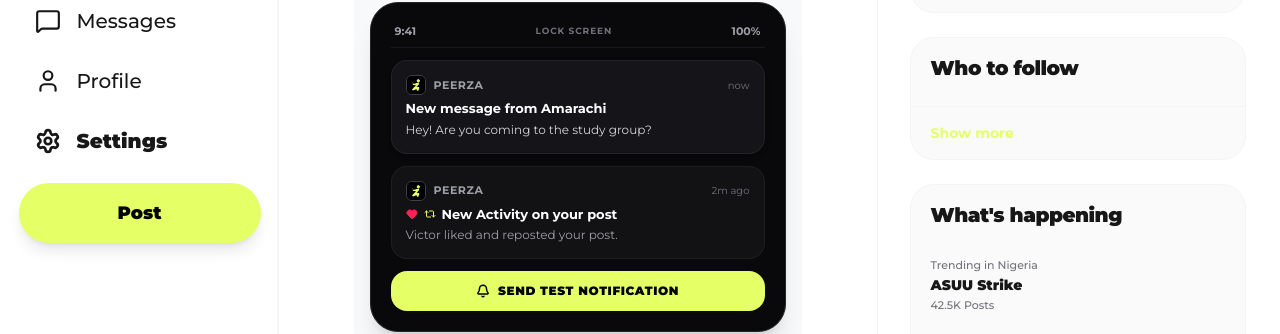
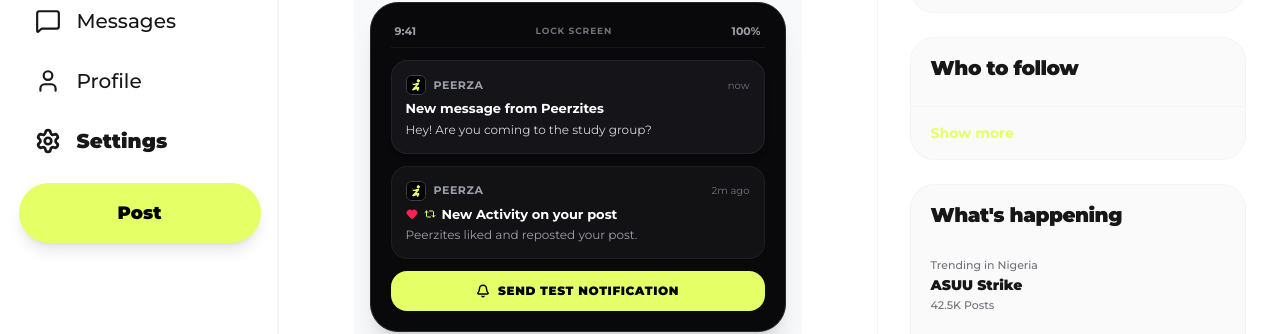
Before and after one commit to Ndukwo3/campus-project, a Next.js app: page /settings/notifications in a window 1280 px wide. Shown: the part 277-611 px from the top of the page. Built offline with nearby package versions, Linux system fonts and the light colour scheme; no server answers.

Commit message:
style: use Peerzites in notification previews

```diff
--- a/src/app/settings/notifications/page.tsx
+++ b/src/app/settings/notifications/page.tsx
@@ -198,7 +198,7 @@ export default function NotificationsSettingsPage() {
                 </div>
                 <span className="text-[10px] text-zinc-500">now</span>
               </div>
-              <p className="text-[13px] font-bold text-white">New message from Amarachi</p>
+              <p className="text-[13px] font-bold text-white">New message from Peerzites</p>
               <p className="text-[12px] text-zinc-300 mt-0.5">Hey! Are you coming to the study group?</p>
             </div>
 
@@ -218,7 +218,7 @@ export default function NotificationsSettingsPage() {
                 <Repeat2 size={12} className="text-[#E5FF66]" />
                 New Activity on your post
               </p>
-              <p className="text-[12px] text-zinc-400 mt-0.5">Victor liked and reposted your post.</p>
+              <p className="text-[12px] text-zinc-400 mt-0.5">Peerzites liked and reposted your post.</p>
             </div>
 
             <button
--- a/src/components/NotificationPermissionModal.tsx
+++ b/src/components/NotificationPermissionModal.tsx
@@ -136,7 +136,7 @@ export default function NotificationPermissionModal({ userId }: { userId: string
                 <span className="text-[10px] font-medium text-zinc-500">now</span>
               </div>
               <p className="text-[13px] font-bold text-white leading-snug">
-                New Message from Amarachi
+                New Message from Peerzites
               </p>
               <p className="text-[12px] text-zinc-300 mt-0.5 line-clamp-1">
                 "Hey! Did you see the new post in the feed?"
```
